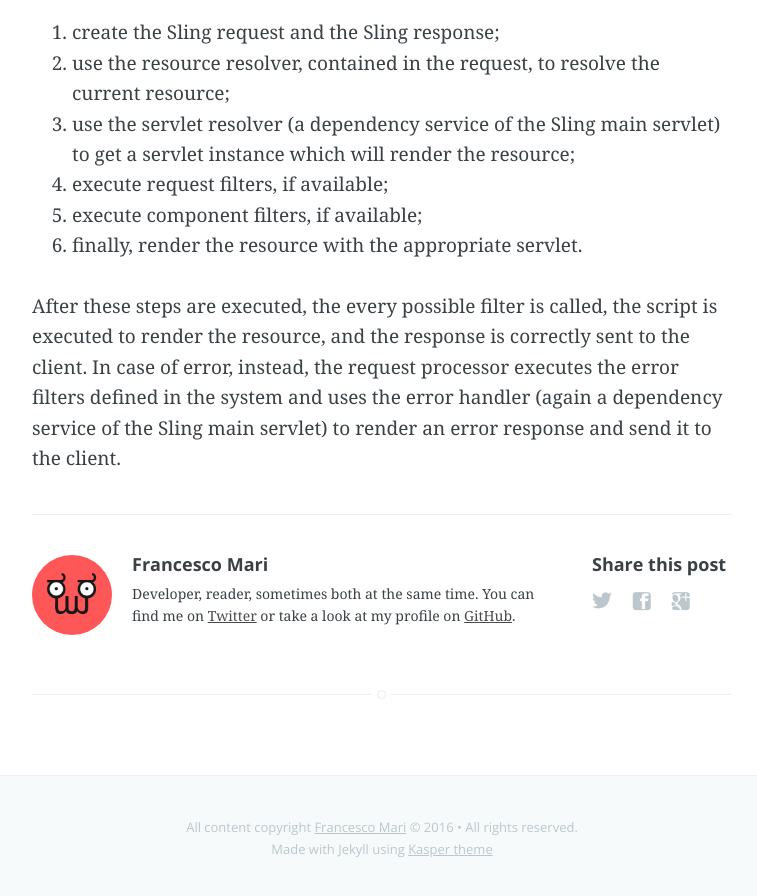
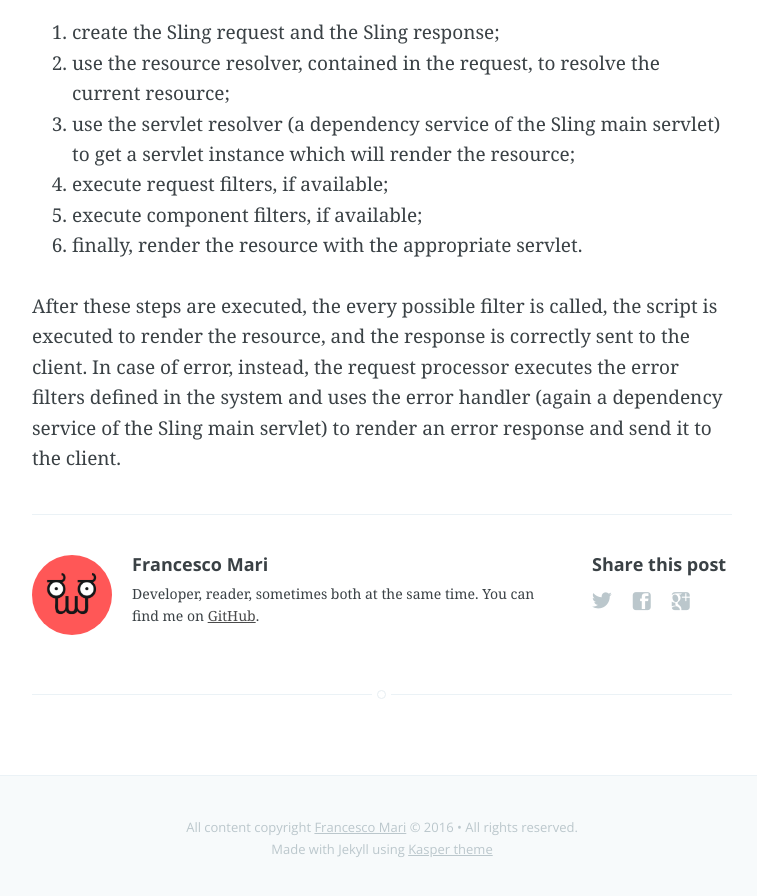
Before and after one commit to francescomari/francescomari.github.io, a Jekyll site: the page built from _posts/2013-09-20-the-sling-main-servlet.md, in a window 1280 px wide and 900 px high, scrolled down 1700 px. Shown: the top 896 px of the window, without its empty margins (258-1015 px from the left). Built offline with Jekyll 4.4.1, drawn with Linux system fonts in a browser that asks for light colours.

```diff
--- a/_layouts/post.html
+++ b/_layouts/post.html
@@ -53,7 +53,7 @@ categories: false
                     	<h4> {{ site.author }} </h4>
                     	<!-- Author Bio -->
                     	<p>
-                    		Developer, reader, sometimes both at the same time. You can find me on <a href="https://twitter.com/francescomari">Twitter</a> or take a look at my profile on <a href="https://github.com/francescomari">GitHub</a>.
+                    		Developer, reader, sometimes both at the same time. You can find me on <a href="https://github.com/francescomari">GitHub</a>.
                     	</p>
                     </article>
                 </section>
```
